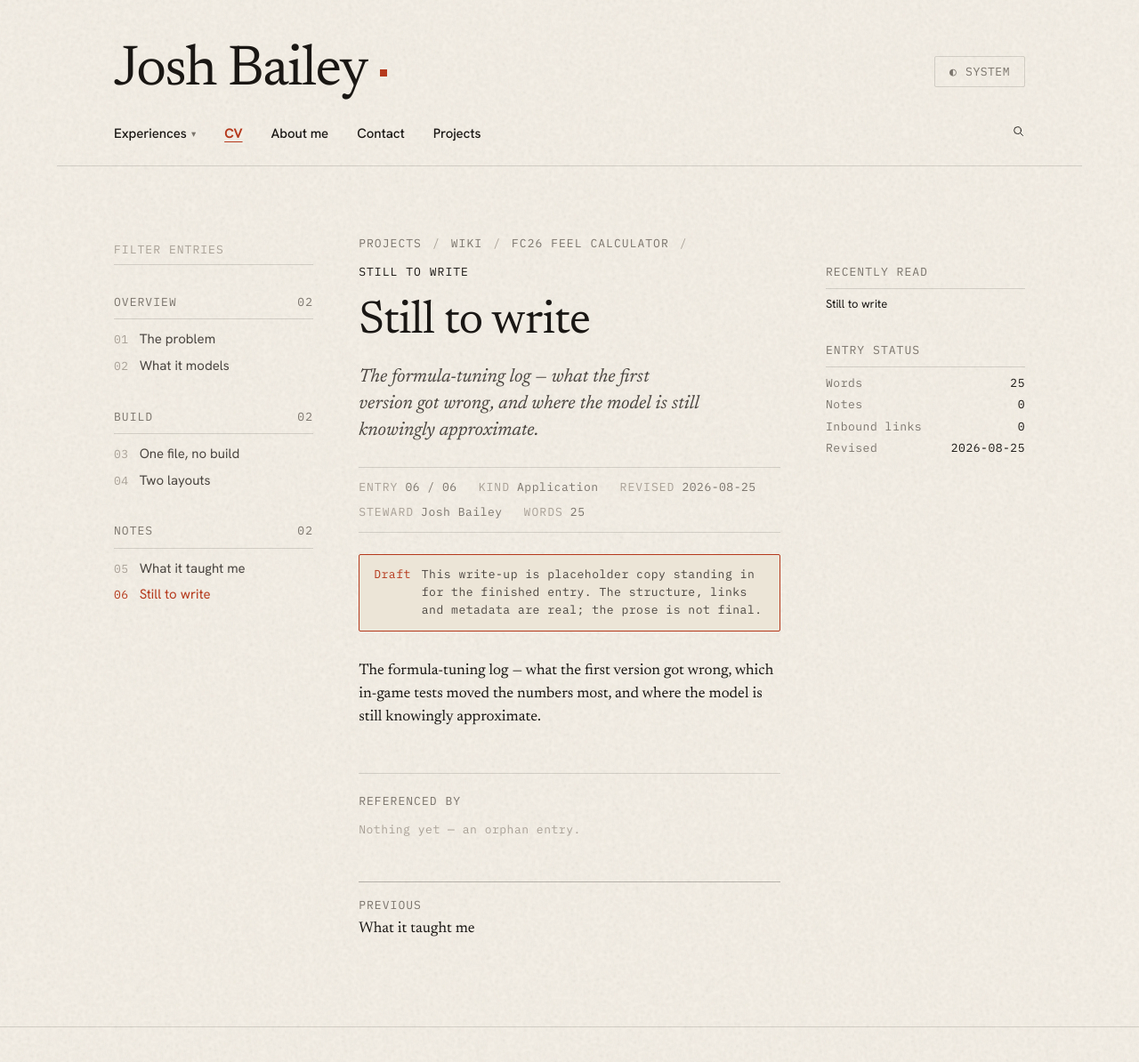
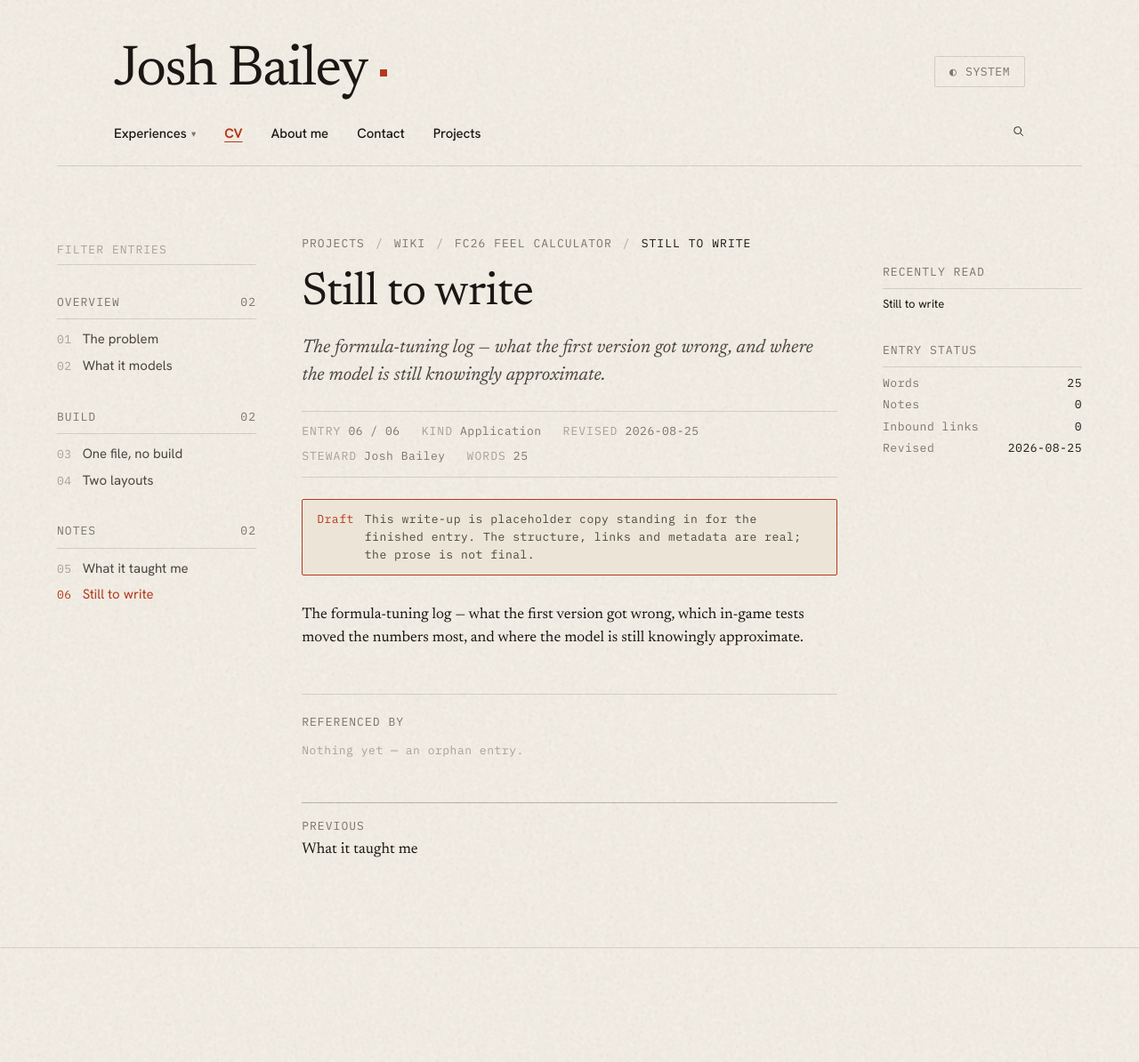
Before and after one commit to JAYJAYBEE303/jayjaybee-site, a Jekyll site: the page built from projects/wiki/fc26-calculator/still-to-write/index.html, in a window 1280 px wide and 1400 px high. Shown: the top 1194 px of the window at 89% size. Built offline with Jekyll 4.4.1, drawn with Linux system fonts in a browser that asks for light colours.

Commit message:
fix(wiki): widen the wiki container to fit its three columns
The site container is sized for a single column of prose. The wiki entry
layout puts a 14rem rail either side of that column, which left the prose
at roughly 28rem inside it — far narrower than the design system's wiki
sheet, and hard to read.

Wiki entries now opt into an 84rem container via a page_wide flag on the
layout's own front matter, read by default.html as layout.page_wide. The
same mechanism the title suffix already uses, and scoped the same way:
every other page keeps the width it was designed around.

Measured at 1440px: article 448px -> 653px, no horizontal scroll. The
two-column and stacked breakpoints are unchanged.

Co-Authored-By: Claude Opus 5 <noreply@anthropic.com>

```diff
--- a/_layouts/default.html
+++ b/_layouts/default.html
@@ -265,8 +265,12 @@
   </header>
 
   <!-- Page-specific body. Each page's front matter + content is rendered
-       in here. The .page wrapper handles outer container + gutters. -->
-  <main id="main" class="page">
+       in here. The .page wrapper handles outer container + gutters.
+
+       A layout may declare `page_wide` in its OWN front matter to widen
+       that container — see _layouts/wiki-entry.html, whose three-column
+       shell does not fit the prose-width default. -->
+  <main id="main" class="page{% if layout.page_wide %} page--wide{% endif %}">
     {{ content }}
   </main>
 
--- a/_layouts/wiki-entry.html
+++ b/_layouts/wiki-entry.html
@@ -17,6 +18,12 @@ title_suffix: Wiki — Josh Bailey
   page restating `Wiki — Josh Bailey` in its own front matter. Matches
   the qualified form _layouts/wiki-app.html builds directly for the app
   page's <title>.
+
+  `page_wide` works the same way. The site's default container is sized
+  for a single column of prose; this layout puts two rails either side of
+  that column, which leaves the prose far too narrow inside it. The flag
+  widens the container for wiki entries only — every other page keeps the
+  prose width it was designed around.
 
   Front matter a section page declares:
       layout:   wiki-entry          (required)
--- a/assets/css/global.css
+++ b/assets/css/global.css
@@ -18,7 +18,7 @@
 @import url('variables.css?v=41');
 @import url('layout.css?v=43');
 @import url('components.css?v=47');
-@import url('wiki.css?v=1');
+@import url('wiki.css?v=2');
 
 /* =========================================================================
    RESET + BASE
--- a/assets/css/wiki.css
+++ b/assets/css/wiki.css
@@ -21,12 +21,13 @@
      * The wiki INDEX page (/projects/wiki/) uses the site's own .work-*
        components verbatim and needs nothing from this file at all.
 
-   The four --wk-* properties below are the only new values in the file.
+   The five --wk-* properties below are the only new values in the file.
    Each is a structural measure with no site-wide counterpart, and none
    restates an existing token.
    ========================================================================= */
 
 :root {
+  --wk-container: 84rem; /* three-column shell — wider than --container     */
   --wk-rail-w: 14rem;   /* left index column                                */
   --wk-rail-r-w: 14rem; /* right rail column                                */
   --wk-info-w: 17rem;   /* floated infobox                                  */
@@ -34,9 +35,26 @@
 }
 
 /* =========================================================================
+   CONTAINER
+   The site's --container (72rem) is sized for one column of prose. This
+   page puts a 14rem rail either side of that column, so inside 72rem the
+   prose is left at roughly 28rem — unreadably narrow, and not what the
+   design system's wiki sheet specifies.
+
+   .page--wide is applied by _layouts/default.html when a layout declares
+   `page_wide` in its own front matter; _layouts/wiki-entry.html is the
+   only caller. The modifier lives here rather than in layout.css because
+   the wiki is the only thing that needs it, and .page's own width stays
+   the value every other page was designed around.
+   ========================================================================= */
+
+.page--wide { max-width: var(--wk-container); }
+
+/* =========================================================================
    PAGE SHELL
-   Sits inside <main class="page">, which already supplies --container and
-   the page gutters. Nothing here re-declares width or padding.
+   Sits inside <main class="page page--wide">, which supplies the gutters
+   and — via the modifier declared above — the widened container. Nothing
+   here re-declares padding.
    ========================================================================= */
 
 .wk-layout {
```
Also changed, not shown: other parts of _layouts/wiki-entry.html (+1 -0 lines).
